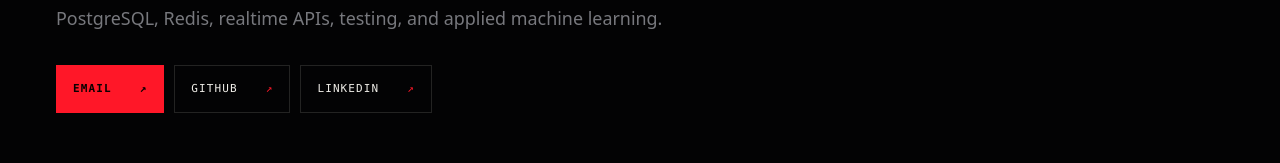
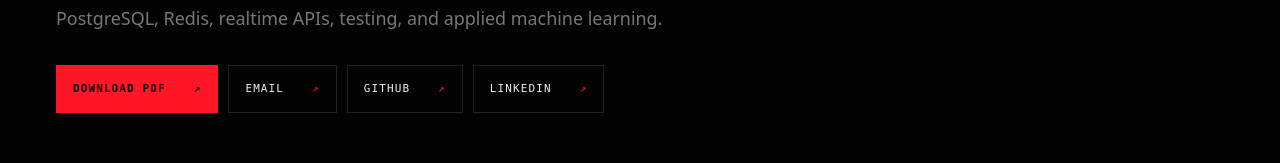
Before and after one commit to yorayriniwnl/Portfolio-Ayush-Roy, a Next.js app: page /resume in a window 1280 px wide. Shown: the part 392-555 px from the top of the page. Built offline with nearby package versions, Linux system fonts and the light colour scheme; no server answers.

Commit message:
resume: restore generated PDF download action

```diff
--- a/src/app/resume/page.tsx
+++ b/src/app/resume/page.tsx
@@ -16,7 +16,8 @@ export default function Resume() {
         <p className="resume-hero__role">{profile.headline}</p>
         <p className="resume-hero__positioning" data-essential-copy>{profile.positioning}</p>
         <div className="actions resume-hero__actions" aria-label="Resume and profile links">
-          <ActionLink href={`mailto:${profile.email}`} external primary>Email</ActionLink>
+          <ActionLink href={profile.links.resumePdf} external primary>Download PDF</ActionLink>
+          <ActionLink href={`mailto:${profile.email}`} external>Email</ActionLink>
           <ActionLink href={profile.links.github} external>GitHub</ActionLink>
           <ActionLink href={profile.links.linkedin} external>LinkedIn</ActionLink>
         </div>
```
